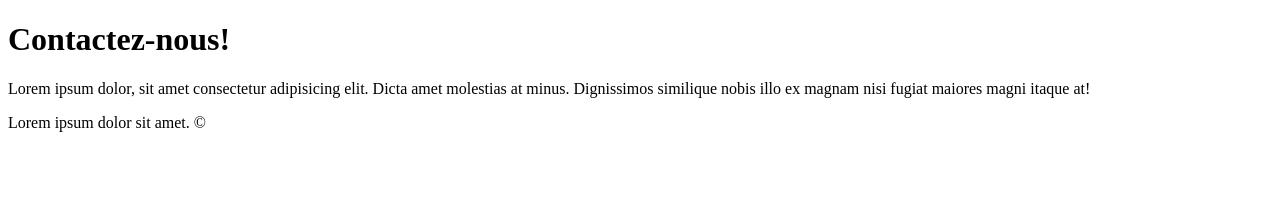
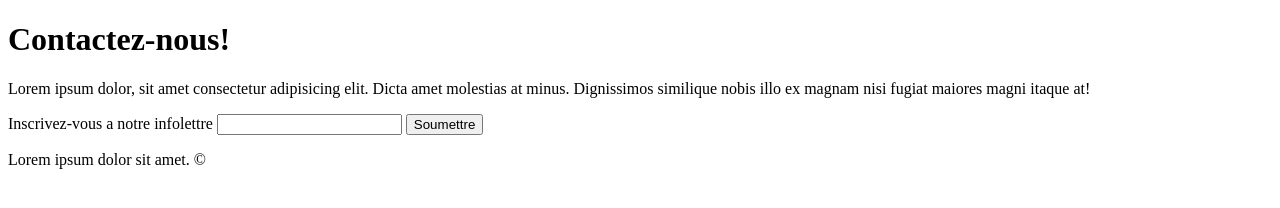
Before and after one commit to njmomasso/EDW5-projet1, a plain HTML site: page contactUs.html in a window 1280 px wide. Drawn offline with Linux system fonts and the light colour scheme.

Commit message:
Ajout de l'appel a l'action pour l'infolettre

```diff
--- a/contactUs.html
+++ b/contactUs.html
@@ -11,8 +11,12 @@
     <h1>Contactez-nous!</h1>
     <p>Lorem ipsum dolor, sit amet consectetur adipisicing elit. Dicta amet molestias at minus. Dignissimos similique
         nobis illo ex magnam nisi fugiat maiores magni itaque at!</p>
-    </form>
     <footer>
+        <form action="">
+            <label for="">Inscrivez-vous a notre infolettre</label>
+            <input type="entrez votre courriel">
+            <button>Soumettre</button>
+        </form>
         <p class="copyright">Lorem ipsum dolor sit amet. &copy;</p>
     </footer>
 </body>
```
